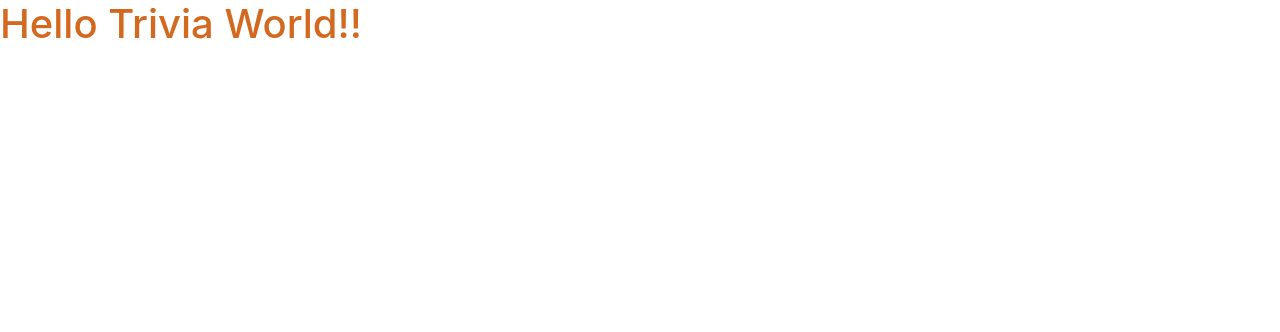
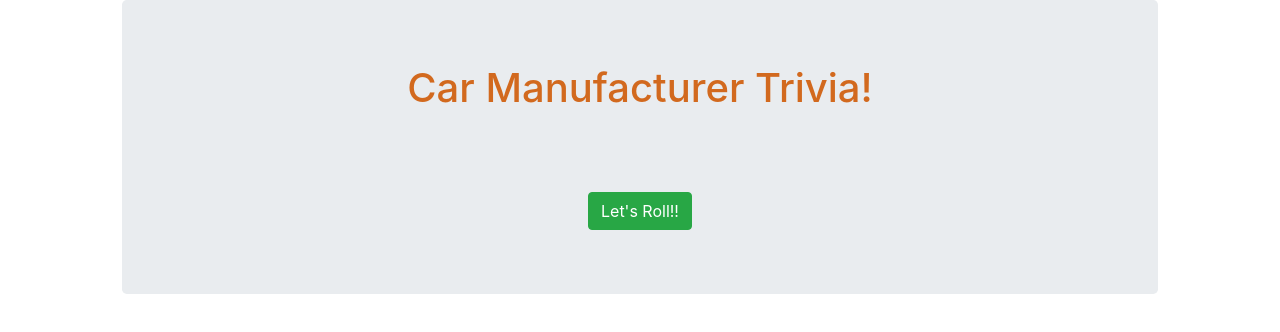
Before and after one commit to Bigshmow/TriviaGame, a plain HTML site: page index.html in a window 1280 px wide. Drawn offline with nearby package versions, Linux system fonts and the light colour scheme.

Commit message:
basic start page concept up

```diff
--- a/assets/javascript/app.js
+++ b/assets/javascript/app.js
@@ -1 +1 @@
-alert("working!");
+// alert("working!");
--- a/index.html
+++ b/index.html
@@ -16,7 +16,23 @@
         <link rel="stylesheet" href="../TriviaGame/assets/css/style.css">
     </head>
     <body>
-        <h1>Hello Trivia World!!</h1>
+        <div class="container-fluid">
+            <div class="row">
+                <div class="col-md-1"></div>
+                <div class="col-md-10 col-12 text-center">
+                        <div class="jumbotron">
+                        <h1>Car Manufacturer Trivia!</h1>
+                        <br><br><br>
+                        <button type="button" class="btn btn-success">Let's Roll!!</button>
+
+                    </div>
+                    <div class="col-md-1"></div>
+                </div>
+            </div>
+        </div>
+        <!-- <h2>Time Remaining: <span id="countDown">30 Seconds</span></h2>
+        <br><br>
+        <h3>Question</h3> -->
 
         <!-- JS -->
         <script src="../TriviaGame/assets/javascript/app.js"></script>
```
Also changed, not shown: assets/images/brainstorm_visual.png (added), assets/images/brainstorm_visual_start.png (added).
